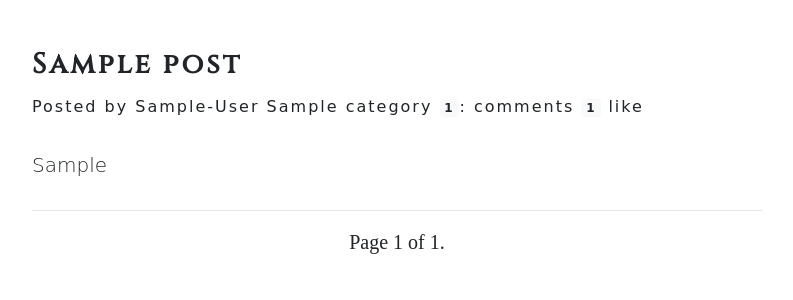
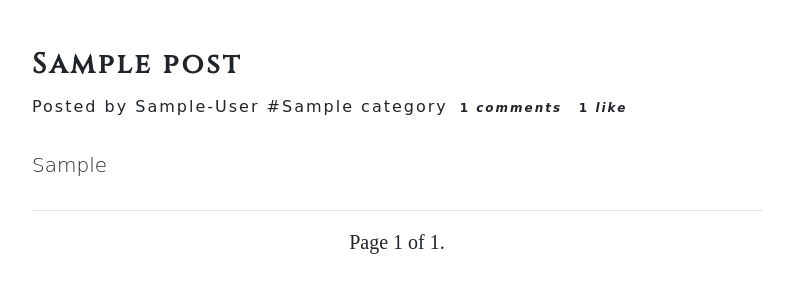
Before and after one commit to GhitaAlexandruIon/EpicBlog, a Django app: page / in a window 1280 px wide. Shown: the part 534-834 px from the top of the page, without its empty margins (243-1036 px from the left). Run offline with Django 3.2, Linux system fonts and the light colour scheme; tables that the repository leaves empty hold one stand-in row (values such as "Sample post"); some libraries are stand-ins or nearby versions; some web fonts are replaced.

Commit message:
reaction hover effect

```diff
--- a/epicApp/templates/home.html
+++ b/epicApp/templates/home.html
@@ -13,11 +13,11 @@
                         <small class="sub_title">Posted by
                             <a href="{% url 'show_profile'  post.author.profile.id %}">{{ post.author.first_name }}-{{ post.author.last_name }}</a>
 
-                            <a class="category" href="{% url 'category' post.category %}">{{ post.category }}</a>
+                            <a class="category" href="{% url 'category' post.category %}">#{{ post.category }}</a>
                             <a class="" href="#">
-                                <span class="badge badge-light">{{ post.comments.count }}</span>: comments </a>
+                                <span class="badge reaction__count ">{{ post.comments.count }} <em>comments</em></span> </a>
                                 <a href="#">
-                                    <span class="badge badge-light">{{ post.total_likes }}</span> like
+                                    <span class="badge reaction__count ">{{ post.total_likes }} <em>like</em> </span>
                                 </a>
                         </small>
                         <p class="lead">{{ post.snippet }}</p>
--- a/static/epicapp/css/style.css
+++ b/static/epicapp/css/style.css
@@ -636,3 +636,6 @@ div#id_password.form-control-static {
 form small.form-text.text-muted a{
     overflow: visible;
 }
+.reaction__count:hover{
+    color:#175dc3;
+}
```
